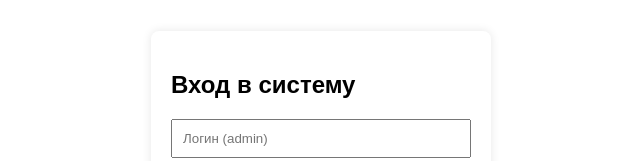
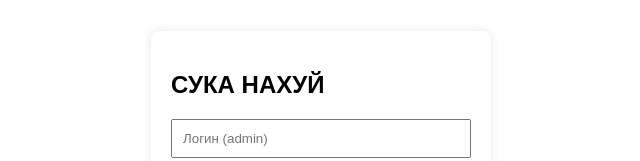
Before and after one commit to DanyaKramer/kurs-app, a website: page jenkins-PROD/public/index.html in a window 1280 px wide. Shown: the part 244-405 px from the top of the page, without its empty margins (319-959 px from the left). Drawn offline with Linux system fonts and the light colour scheme.

```diff
--- a/jenkins-PROD/public/index.html
+++ b/jenkins-PROD/public/index.html
@@ -16,7 +16,7 @@
 <body>
 
 <div class="login-box">
-    <h2>Вход в систему</h2>
+    <h2>СУКА НАХУЙ</h2>
     <input type="text" id="username" placeholder="Логин (admin)" required>
     <input type="password" id="password" placeholder="Пароль (admin123)" required>
     <button onclick="login()">Войти</button>
```
